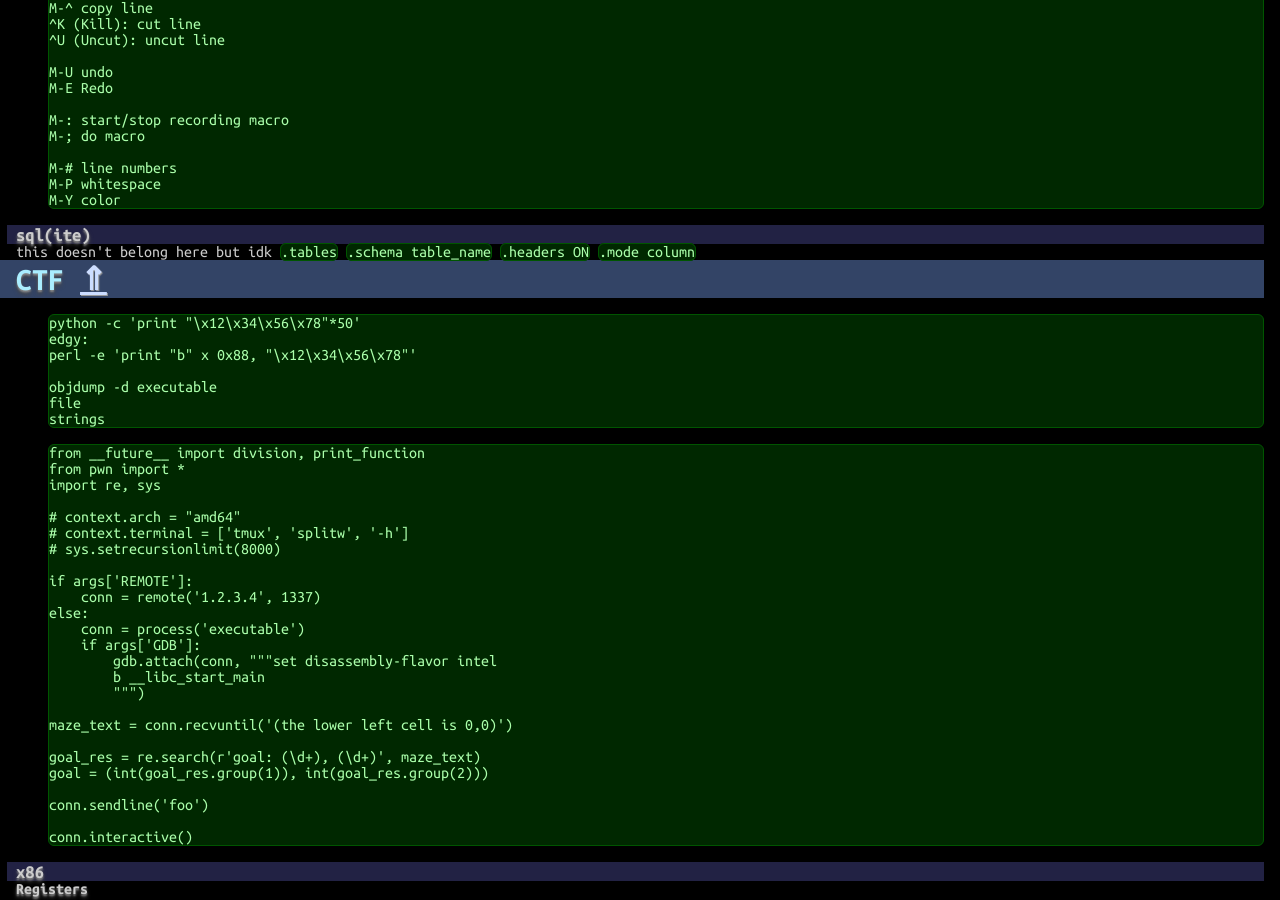
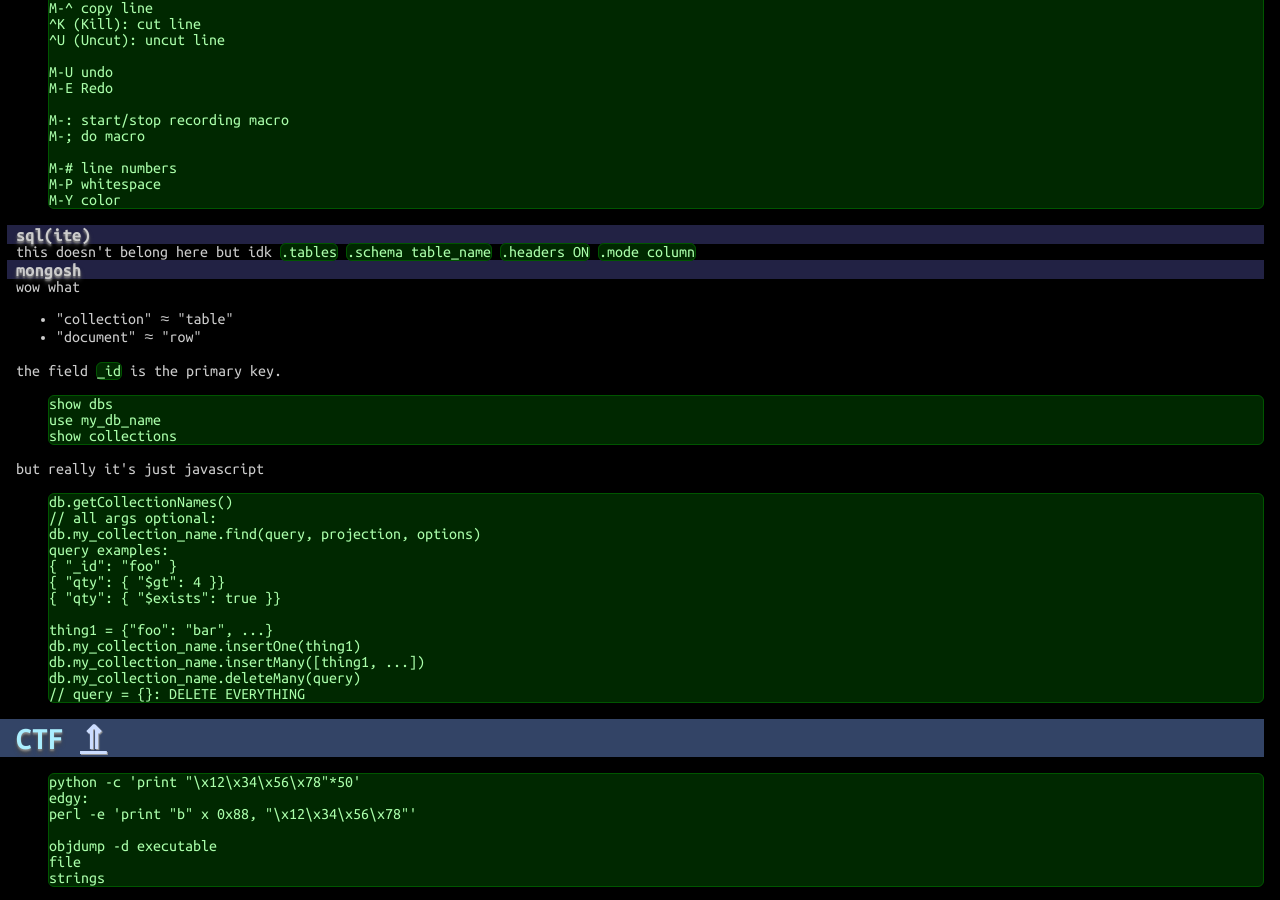
Before and after one commit to betaveros/cs, a Jekyll site: the page built from index.html, in a window 1280 px wide and 900 px high, scrolled down 59099 px. Built offline with Jekyll 4.4.1, drawn with Linux system fonts in a browser that asks for light colours.

Commit message:
that time i used mongo

```diff
--- a/_includes/shell.html
+++ b/_includes/shell.html
@@ -489,3 +489,38 @@
 <code>.schema table_name</code>
 <code>.headers ON</code>
 <code>.mode column</code>
+
+<h3>mongosh</h3>
+
+wow what
+
+<ul>
+<li>"collection" ≈ "table"</li>
+<li>"document" ≈ "row"</li>
+</ul>
+
+the field <code>_id</code> is the primary key.
+
+<pre>
+show dbs
+use my_db_name
+show collections
+</pre>
+
+but really it's just javascript
+
+<pre>
+db.getCollectionNames()
+// all args optional:
+db.my_collection_name.find(query, projection, options)
+query examples:
+{ "_id": "foo" }
+{ "qty": { "$gt": 4 }}
+{ "qty": { "$exists": true }}
+
+thing1 = {"foo": "bar", ...}
+db.my_collection_name.insertOne(thing1)
+db.my_collection_name.insertMany([thing1, ...])
+db.my_collection_name.deleteMany(query)
+// query = {}: DELETE EVERYTHING
+</pre>
```
